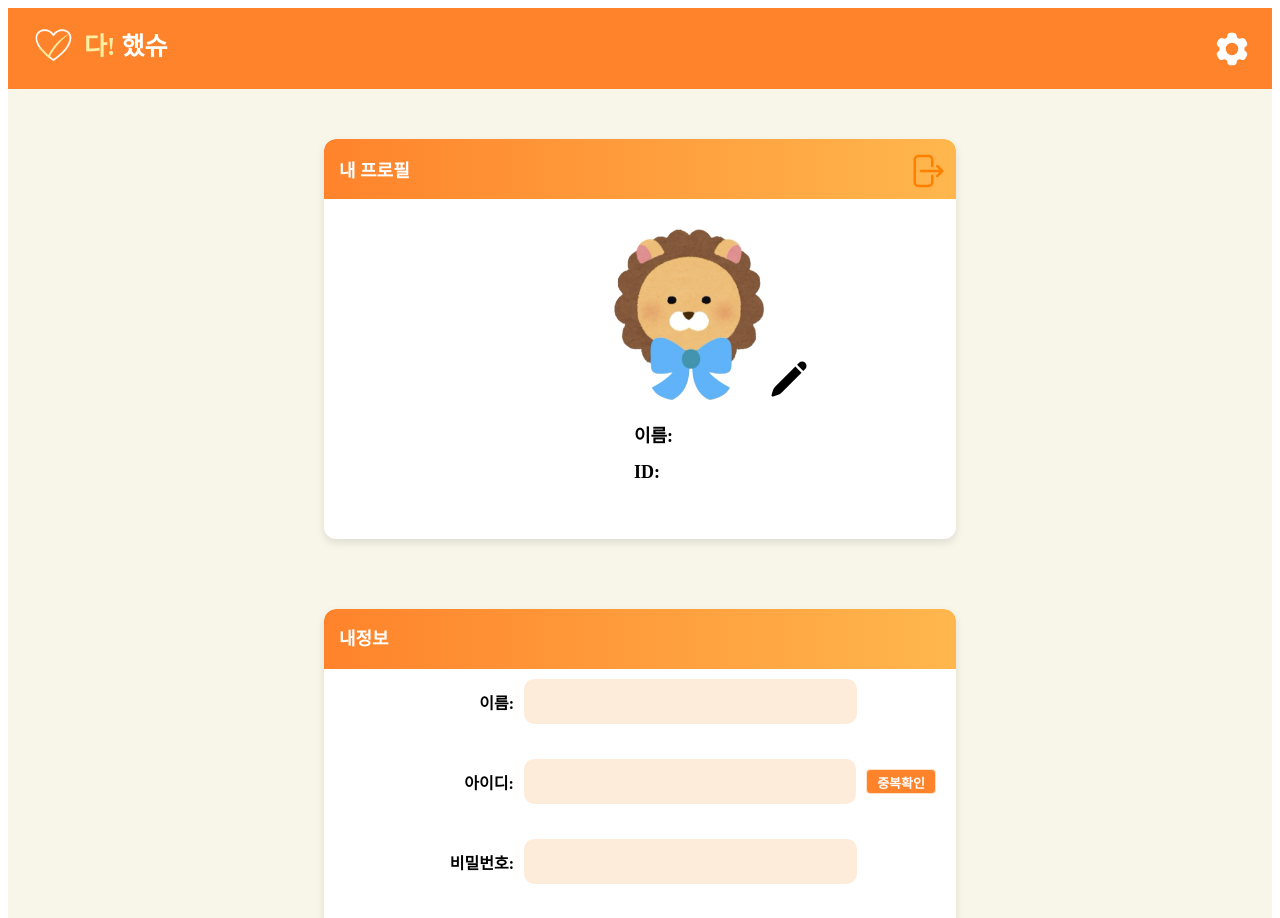
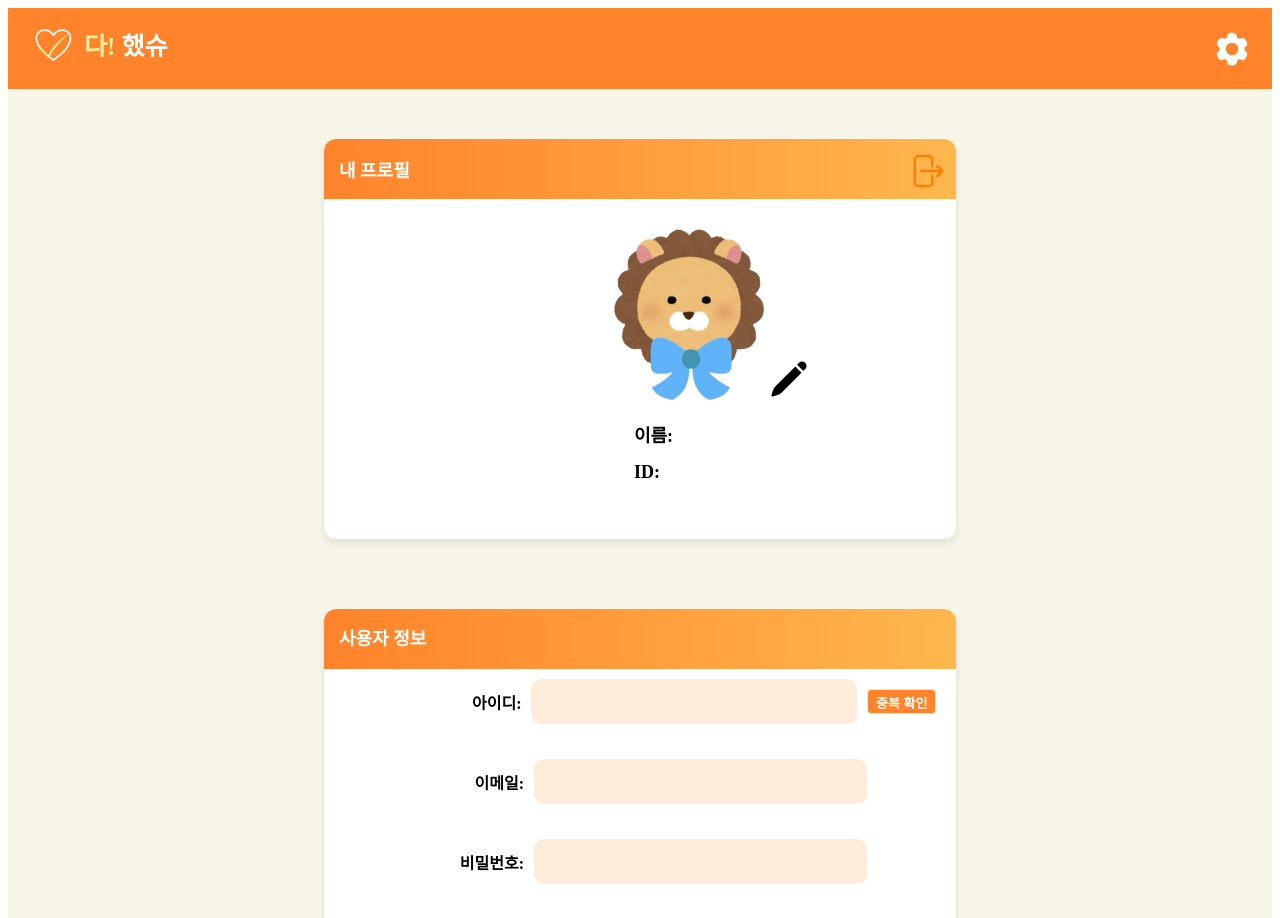
Before and after one commit to snuubinny/healthwarning, a React (Create React App) app: page /EditProfile/1 in a window 1280 px wide. Shown: the top 918 px of the page. Built offline with nearby package versions, Linux system fonts and the light colour scheme; no server answers; a web font is replaced by a local one.

Commit message:
feat/Form_update

```diff
--- a/src/components/AchievementRate.jsx
+++ b/src/components/AchievementRate.jsx
@@ -7,6 +7,11 @@ import MealImage from "../img/meal.png";
 import MedicineImage from "../img/medicine.png";
 import ExerciseImage from "../img/exercise.png";
 import CatImage from "../img/cat.png";
+import ZeroImage from "../img/0percent.png";
+import TwentyfiveImage from "../img/25percent.png";
+import FiftyImage from "../img/50percent.png";
+import SeventyfiveImage from "../img/75percent.png";
+import HundredImage from "../img/100percent.png";
 
 const Wrapper = styled.div`
   display: flex;
@@ -220,16 +225,22 @@ const AchievementRate = () => {
     fetchData();
   }, [post_id]);
 
+  const getAchievementImage = () => {
+    const { achievement_rate } = data;
+    if (achievement_rate === 0) return ZeroImage;
+    if (achievement_rate <= 25) return TwentyfiveImage;
+    if (achievement_rate <= 50) return FiftyImage;
+    if (achievement_rate <= 75) return SeventyfiveImage;
+    return HundredImage;
+  };
+
   return (
     <Wrapper>
       <PercentContainer>
         <Header>
           <HeaderText>오늘의 달성률</HeaderText>
         </Header>
-        <CardImage
-          src={`${process.env.PUBLIC_URL}/percentcircle.png`}
-          alt="Example"
-        />
+        <CardImage src={getAchievementImage()} alt="Achievement Percentage" />
         <PercentText>
           잘하고 있어요! 목표의 <Highlight>{data.achievement_rate}%</Highlight>
           를 달성했어요!
--- a/src/components/MyInformation.jsx
+++ b/src/components/MyInformation.jsx
@@ -19,7 +19,7 @@ const ProfileContainer = styled.div`
   box-shadow: 0 4px 8px rgba(0, 0, 0, 0.1);
   box-sizing: border-box;
   cursor: pointer;
-  height: 540px;
+  height: 650px;
   margin-bottom: 20px;
   margin-top: 50px;
 `;
@@ -101,7 +101,7 @@ const InputContainer = styled.div`
 
 const Label = styled.label`
   font-weight: bold;
-  width: 100px;
+  width: 110px;
   margin-right: 10px;
   text-align: right;
 `;
@@ -127,7 +127,7 @@ const DuplicateButton = styled.button`
 `;
 
 const MyInformation = ({ isEditable, userData, setUserData }) => {
-  const { identifier, email } = userData; // userData에서 identifier와 email 추출
+  const { identifier, email, password, confirmPassword } = userData;
 
   const handleChange = (e) => {
     const { name, value } = e.target;
@@ -141,24 +141,27 @@ const MyInformation = ({ isEditable, userData, setUserData }) => {
     try {
       const requestData = { identifier };
       const response = await axios.post(
-        "https://dahaessyu.kro.kr/users/check_identifier/",
+        "https://dahaessyu.kro.kr/users/id_check/",
         requestData
       );
 
-      if (response.status === 200) {
-        alert("사용가능한 아이디입니다.");
+      if (response.data.isDuplicate) {
+        alert("아이디가 중복됩니다.");
       } else {
-        alert("이미 사용중인 아이디입니다.");
+        alert("아이디가 사용 가능합니다.");
       }
     } catch (error) {
-      if (error.response && error.response.status === 409) {
-        alert("이미 사용중인 아이디입니다.");
-      } else {
-        alert("중복 확인 중 오류가 발생했습니다. 다시 시도해주세요.");
-      }
+      console.error("Error checking ID duplication:", error);
     }
   };
 
+  const handlePasswordValidation = () => {
+    if (password !== confirmPassword) {
+      alert("비밀번호가 일치하지 않습니다.");
+    } else {
+      alert("비밀번호가 일치합니다.");
+    }
+  };
   const handleEmailDuplicate = async () => {
     try {
       const requestData = { email };
@@ -185,41 +188,56 @@ const MyInformation = ({ isEditable, userData, setUserData }) => {
     <Wrapper>
       <ProfileContainer>
         <Header>
-          <TextWrap>내정보</TextWrap>
+          <TextWrap>사용자 정보</TextWrap>
         </Header>
         <FormBoxContainer>
           <InputContainer>
-            <Label>이름:</Label>
+            <Label htmlFor="identifier">아이디:</Label>
             <FormBox
-              type="text"
-              name="username"
-              value={userData.username}
+              id="identifier"
+              name="identifier"
+              value={identifier}
               onChange={handleChange}
-              readOnly={!isEditable}
+              disabled={!isEditable}
+            />
+            <DuplicateButton onClick={handleIdDuplicate}>
+              중복 확인
+            </DuplicateButton>
+          </InputContainer>
+          <InputContainer>
+            <Label htmlFor="email">이메일:</Label>
+            <FormBox
+              id="email"
+              name="email"
+              value={email}
+              onChange={handleChange}
+              disabled={!isEditable}
             />
           </InputContainer>
           <InputContainer>
-            <Label>아이디:</Label>
+            <Label htmlFor="password">비밀번호:</Label>
             <FormBox
-              type="text"
-              name="identifier"
-              value={userData.identifier}
+              id="password"
+              name="password"
+              type="password"
+              value={password}
               onChange={handleChange}
-              readOnly={!isEditable}
+              disabled={!isEditable}
             />
-            <DuplicateButton onClick={handleIdDuplicate}>
-              중복확인
-            </DuplicateButton>
           </InputContainer>
           <InputContainer>
-            <Label>비밀번호:</Label>
+            <Label htmlFor="confirmPassword">비밀번호 확인:</Label>
             <FormBox
+              id="confirmPassword"
+              name="confirmPassword"
               type="password"
-              name="password"
-              value={userData.password}
+              value={confirmPassword}
               onChange={handleChange}
-              readOnly={!isEditable}
+              disabled={!isEditable}
             />
+            <DuplicateButton onClick={handlePasswordValidation}>
+              일치확인
+            </DuplicateButton>
           </InputContainer>
           <InputContainer>
             <Label>이메일:</Label>
--- a/src/components/RegisterMyInfo.jsx
+++ b/src/components/RegisterMyInfo.jsx
@@ -1,4 +1,3 @@
-import React, { useState } from "react";
 import styled from "styled-components";
 import axios from "axios";
 
@@ -18,7 +17,7 @@ const ProfileContainer = styled.div`
   background-color: #ffffff;
   box-shadow: 0 4px 8px rgba(0, 0, 0, 0.1);
   cursor: pointer;
-  height: 540px;
+  height: 650px;
   margin-bottom: 20px;
   margin-top: 50px;
 `;
@@ -101,7 +100,7 @@ const DuplicateButton = styled.button`
 
 const Label = styled.label`
   font-weight: bold;
-  width: 100px;
+  width: 110px;
   margin-right: 10px;
   text-align: right;
 `;
@@ -128,7 +127,7 @@ const SexButtonContainer = styled.div`
   justify-content: center;
   align-items: center;
   flex-direction: row;
-  margin-right: 250px;
+  margin-right: 280px;
 `;
 
 const RegisterMyInfo = ({
@@ -138,6 +137,8 @@ const RegisterMyInfo = ({
   setIdentifier,
   password,
   setPassword,
+  confirmPassword,
+  setConfirmPassword,
   email,
   setEmail,
   birth,
@@ -193,6 +194,14 @@ const RegisterMyInfo = ({
     }
   };
 
+  const handlePasswordMatch = () => {
+    if (password !== confirmPassword) {
+      alert("비밀번호가 일치하지 않습니다.");
+    } else {
+      alert("비밀번호가 일치합니다.");
+    }
+  };
+
   return (
     <Wrapper>
       <ProfileContainer>
@@ -204,7 +213,7 @@ const RegisterMyInfo = ({
             <Label>이름:</Label>
             <FormBox
               type="text"
-              placeholder="이름을 입력하세요"
+              placeholder="피보호자의 이름을 입력하세요"
               value={username}
               onChange={(e) => setUsername(e.target.value)}
             />
@@ -226,17 +235,29 @@ const RegisterMyInfo = ({
           <InputContainer>
             <Label>비밀번호:</Label>
             <FormBox
-              type="password" // 비밀번호 필드는 type="password"로 변경
+              type="password"
               placeholder="비밀번호를 입력하세요"
               value={password}
               onChange={(e) => setPassword(e.target.value)}
             />
           </InputContainer>
+          <InputContainer>
+            <Label>비밀번호 확인:</Label>
+            <FormBox
+              type="password"
+              placeholder="비밀번호를 다시 입력하세요"
+              value={confirmPassword}
+              onChange={(e) => setConfirmPassword(e.target.value)}
+            />
+            <DuplicateButton onClick={handlePasswordMatch}>
+              일치확인
+            </DuplicateButton>
+          </InputContainer>
           <DuplicateWrapper>
             <InputContainer>
               <Label>이메일:</Label>
               <FormBox
-                type="email" // 이메일 필드는 type="email"로 변경
+                type="email"
                 placeholder="보호자의 이메일로 작성해주세요"
                 value={email}
                 onChange={(e) => setEmail(e.target.value)}
@@ -277,31 +298,3 @@ const RegisterMyInfo = ({
 };
 
 export default RegisterMyInfo;
-
-/*여자 버튼을 눌렀을 시 setSex에 f로 설정되도록함*/
-
-/*
-
-  const handleEmailDuplicate = async () => {
-    try {
-      const requestData = { identifier };
-      const response = await axios.post(
-        "https://dahaessyu.kro.kr/users/check_email/",
-        requestData
-      );
-
-      if (response.status === 200) {
-        navigate("/PostlIST_{user_id}");
-      } else {
-        alert("아이디나 비밀번호가 일치하지않습니다");
-      }
-    } catch (error) {
-      if (error.response && error.response.status === 409) {
-        alert("이미 사용중인 이메일입니다.");
-      } else {
-        alert("중복 확인 중 오류가 발생했습니다. 다시 시도해주세요.");
-      }
-    }
-  };
-
-*/
--- a/src/pages/RegisterForm.jsx
+++ b/src/pages/RegisterForm.jsx
@@ -1,10 +1,9 @@
-import React from "react";
+import React, { useState } from "react";
 import RegisterMyInfo from "../components/RegisterMyInfo";
 import RegisterInfo from "../components/RegisterInfo";
 import styled from "styled-components";
 import footerLogo from "../img/Footer_Logo.png";
 import { useNavigate } from "react-router-dom";
-import { useState } from "react";
 import axios from "axios";
 
 const RegisterWrap = styled.div`
@@ -75,6 +74,7 @@ const RegisterForm = () => {
   const [username, setUsername] = useState("");
   const [identifier, setIdentifier] = useState("");
   const [password, setPassword] = useState("");
+  const [confirmPassword, setConfirmPassword] = useState(""); // 비밀번호 확인 상태 추가
   const [email, setEmail] = useState("");
   const [birth, setBirth] = useState("");
   const [gender, setGender] = useState("");
@@ -84,6 +84,11 @@ const RegisterForm = () => {
   const [meals, setMeals] = useState("");
 
   const handleRegister = async () => {
+    if (password !== confirmPassword) {
+      alert("비밀번호가 일치하지 않습니다.");
+      return;
+    }
+
     try {
       const requestData = {
         username,
@@ -136,6 +141,8 @@ const RegisterForm = () => {
         setIdentifier={setIdentifier}
         password={password}
         setPassword={setPassword}
+        confirmPassword={confirmPassword}
+        setConfirmPassword={setConfirmPassword} // 비밀번호 확인 상태 전달
         email={email}
         setEmail={setEmail}
         birth={birth}
```
Also changed, not shown: src/pages/EditProfile.jsx (+23 -8 lines).
